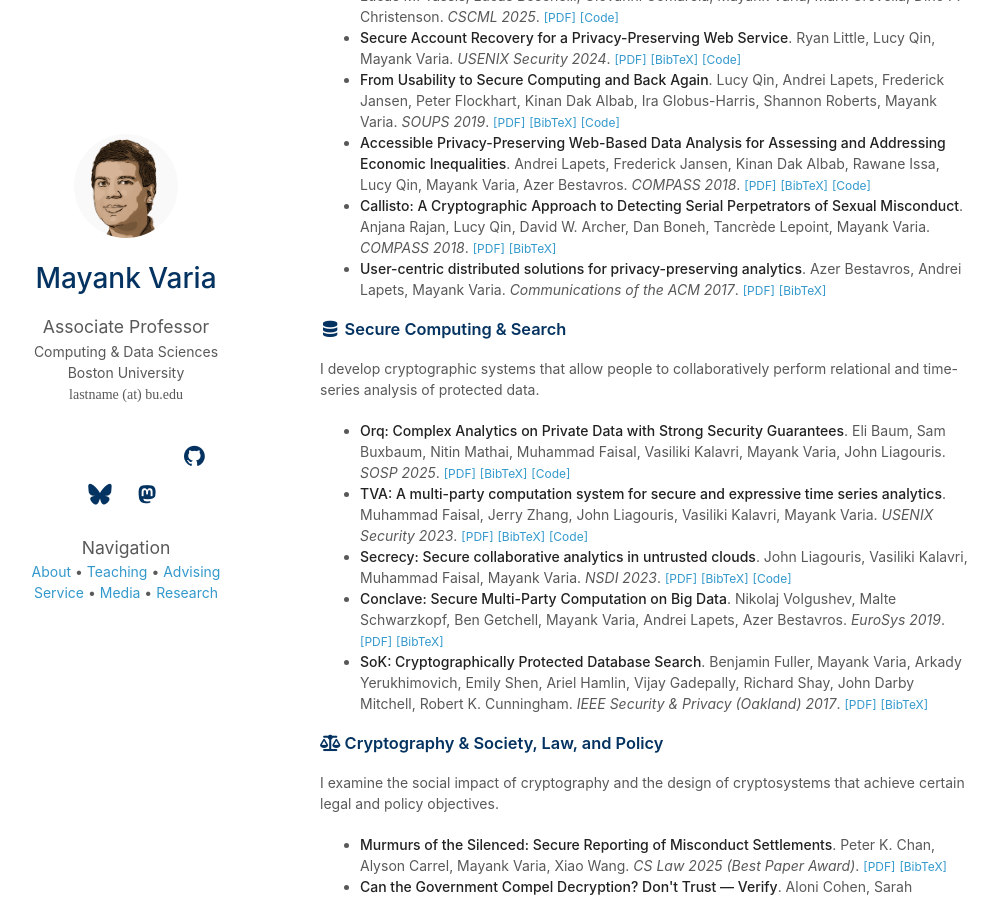
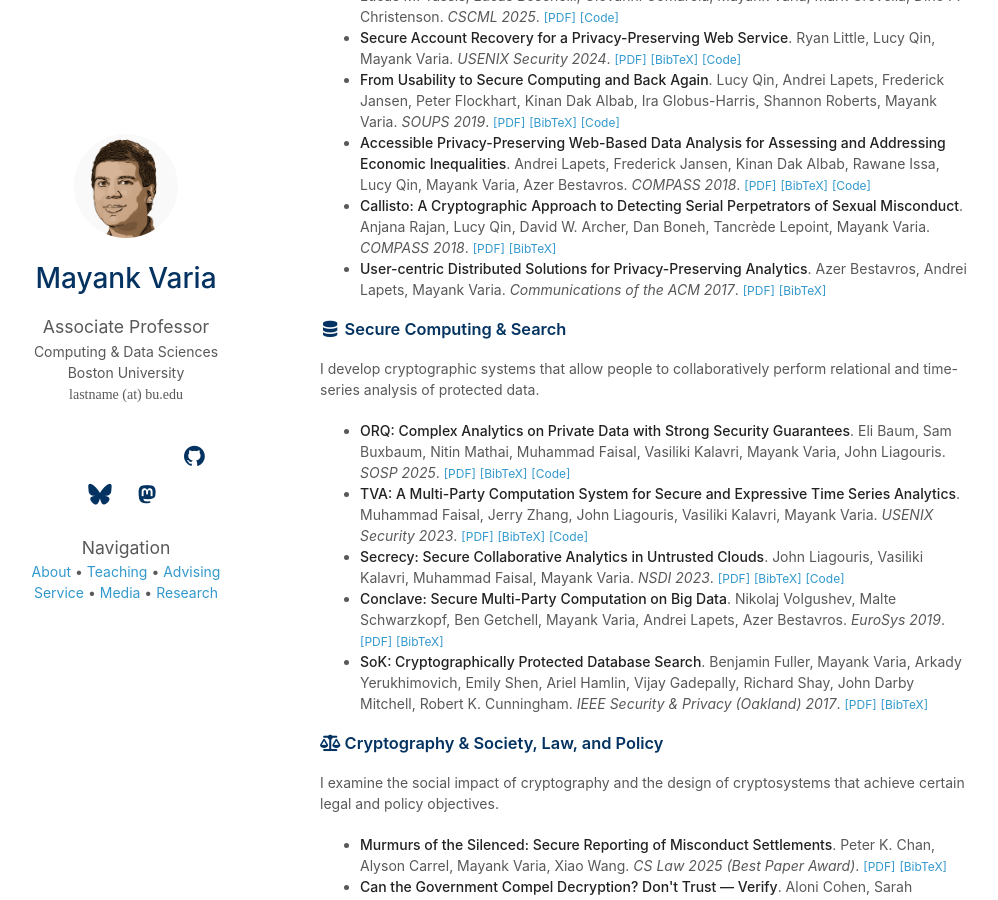
Before and after one commit to mvaria/mvaria.github.io, a Jekyll site: the page built from index.md, in a window 1280 px wide and 900 px high, scrolled down 4627 px. Shown: the whole window, without its empty margins (150-1148 px from the left). Built offline with Jekyll 4.4.1, drawn with Linux system fonts in a browser that asks for light colours; nearby versions of some CDN libraries; a style sheet for code colours, icons or effects is not loaded; some of the changed text lies outside the part shown.

```diff
--- a/_data/inference.yml
+++ b/_data/inference.yml
@@ -18,7 +18,7 @@ main:
     pdf: https://ieeexplore.ieee.org/document/7028548
     bibtex: https://dblp.org/rec/conf/allerton/CalmonVM14.html?view=bibtex
 
-  - title: "Bounds on inference"
+  - title: "Bounds on Inference"
     authors: Flávio P. Calmon, Mayank Varia, Muriel Médard, Mark M. Christiansen, Ken R. Duffy, Stefano Tessaro
     conference: Allerton 2013
     pdf: https://arxiv.org/pdf/1310.1512.pdf
--- a/_data/securecomp.yml
+++ b/_data/securecomp.yml
@@ -1,13 +1,13 @@
 main:
 
-  - title: "Orq: Complex Analytics on Private Data with Strong Security Guarantees"
+  - title: "ORQ: Complex Analytics on Private Data with Strong Security Guarantees"
     authors: Eli Baum, Sam Buxbaum, Nitin Mathai, Muhammad Faisal, Vasiliki Kalavri, Mayank Varia, John Liagouris
     conference: SOSP 2025
     pdf: https://eprint.iacr.org/2025/1657.pdf
     code: https://github.com/CASP-Systems-BU/orq/
     bibtex: https://dblp.org/rec/conf/sosp/BaumBM0KVL25.html?view=bibtex
 
-  - title: "TVA: A multi-party computation system for secure and expressive time series analytics"
+  - title: "TVA: A Multi-Party Computation System for Secure and Expressive Time Series Analytics"
     authors: Muhammad Faisal, Jerry Zhang, John Liagouris, Vasiliki Kalavri, Mayank Varia
     conference_short: 2023
     conference: USENIX Security 2023
@@ -17,7 +17,7 @@ main:
     # page:
     # notes:
 
-  - title: "Secrecy: Secure collaborative analytics in untrusted clouds"
+  - title: "Secrecy: Secure Collaborative Analytics in Untrusted Clouds"
     authors: John Liagouris, Vasiliki Kalavri, Muhammad Faisal, Mayank Varia
     conference: NSDI 2023
     pdf: https://www.usenix.org/system/files/nsdi23-liagouris.pdf
--- a/_data/socialgood.yml
+++ b/_data/socialgood.yml
@@ -33,7 +33,7 @@ main:
     pdf: https://static1.squarespace.com/static/5dafd58b3aca646be471ba55/t/61bf43f9ae1115480709395f/1639924730113/callisto-cryptographic-approach.pdf
     bibtex: https://dblp.org/rec/conf/dev/RajanQABLV18.html?view=bibtex
 
-  - title: "User-centric distributed solutions for privacy-preserving analytics"
+  - title: "User-centric Distributed Solutions for Privacy-Preserving Analytics"
     authors: Azer Bestavros, Andrei Lapets, Mayank Varia
     conference: Communications of the ACM 2017
     pdf: https://dl.acm.org/doi/pdf/10.1145/3029603
```
